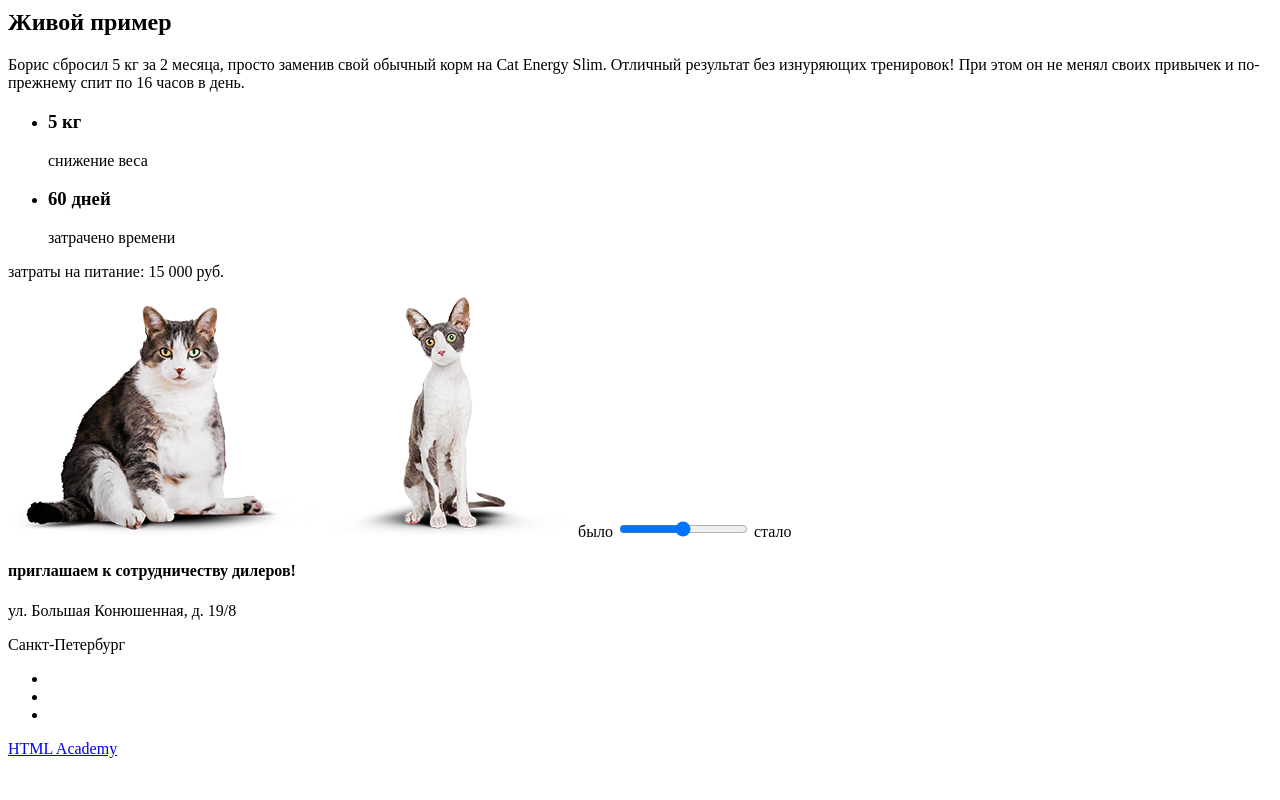
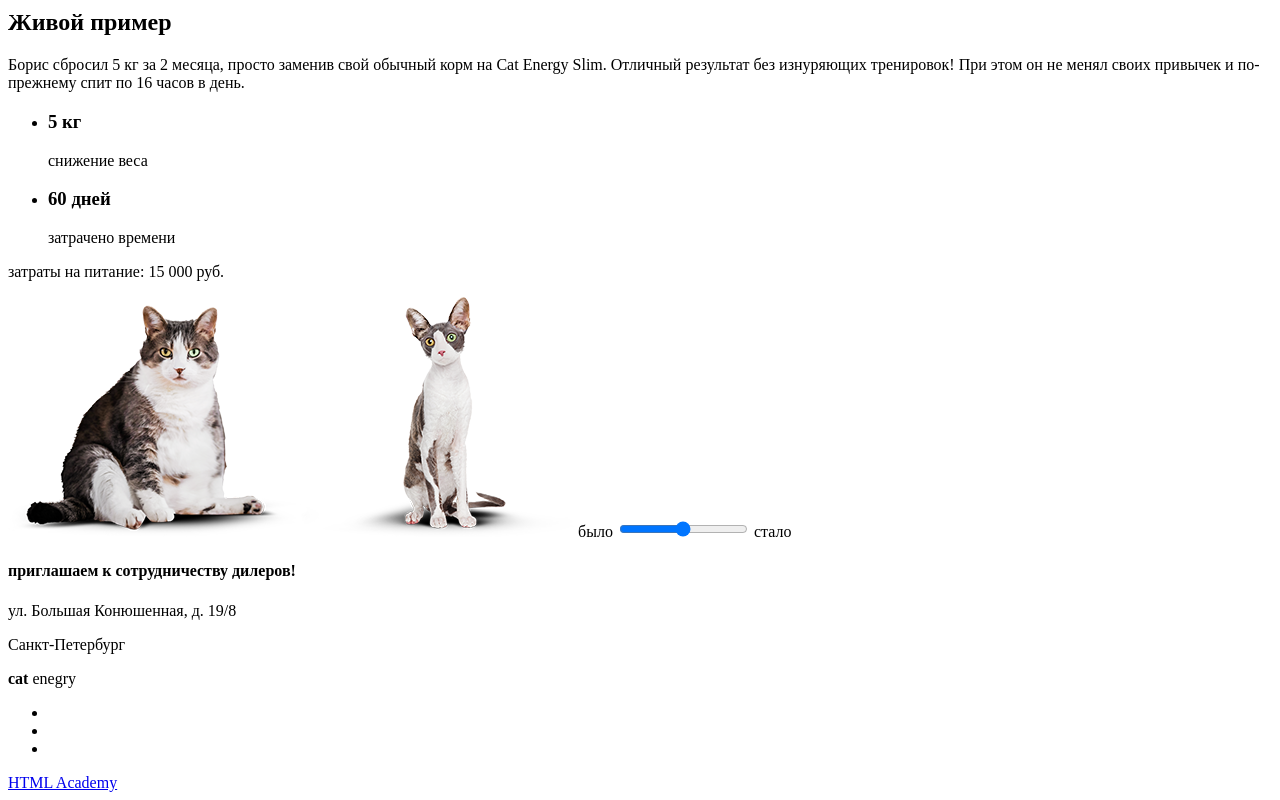
Before and after one commit to poisonPrinxe/1444927-cat-energy-22, a website: page source/index.html in a window 1280 px wide. Shown: the part 843-1643 px from the top of the page. Before the commit the page ends 1609 px from the top, so only its background shows below. Drawn offline with Linux system fonts and the light colour scheme.

Commit message:
Update index.html

```diff
--- a/source/index.html
+++ b/source/index.html
@@ -72,6 +72,7 @@
       </div>
       <div class="map">
       </div>
+      <p><b>cat</b> enegry</p>
       <ul class="social">
         <li class="vk"><a href="#"></a></li>
         <li class="insta"><a href="#"></a></li>
```
